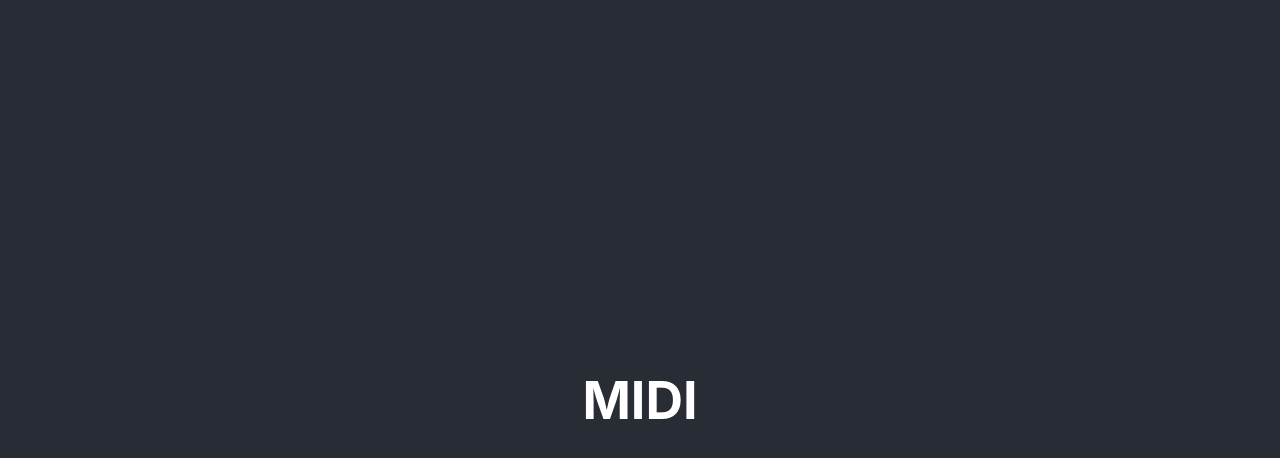
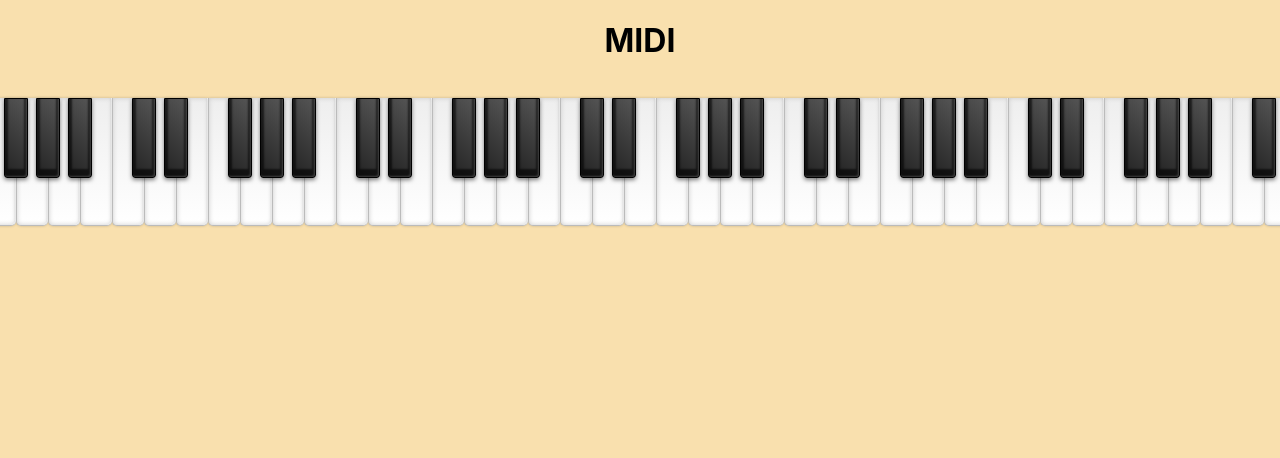
Before and after one commit to jimibustamante/MIDI-juggling, a React (Create React App) app: page / in a window 1280 px wide. Shown: the top 458 px of the page. Built offline with nearby package versions, Linux system fonts and the light colour scheme.

Commit message:
Drawing the Piano using styled-components

```diff
--- a/package.json
+++ b/package.json
@@ -10,6 +10,7 @@
     "react": "^17.0.2",
     "react-dom": "^17.0.2",
     "react-scripts": "4.0.3",
+    "styled-components": "^5.2.3",
     "tone": "^14.7.77",
     "web-vitals": "^1.0.1"
   },
--- a/src/App.js
+++ b/src/App.js
@@ -1,24 +1,24 @@
-import React, { useEffect, useRef, useState, useCallback } from 'react';
+import React, { useEffect, useRef, useState } from 'react';
+import './styles/App.scss'
 import MIDI from './lib/MIDI';
-import './App.scss';
+import Piano from './components/Piano';
 import { MIDInumberToNote, MIDInumberToFrequency } from './lib/helpers';
 
-const playSound = () => {
-  const audioContext = new window.AudioContext({
-    latencyHint: 'interactive',
-    sampleRate: 44100,
-  });
-  const oscillator = audioContext.createOscillator();
-  oscillator.type = 'square';
-  oscillator.frequency.setValueAtTime(440, audioContext.currentTime);
-  oscillator.connect(audioContext.destination);
-  const gainNode = audioContext.createGain();
-  // console.log({audioContext, oscillator, gainNode});
-}
 
 function App() {
   const MIDIRef = useRef(null);
   const [pressedKeys, setPressedKey] = useState([]);
+
+  const eventHandler = ({ device, a, b, type }) => {
+    if (type === 'note_on') {
+      const { value: MIDInumber } = a;
+      addKey(MIDInumber);
+    }
+    if (type === 'note_off') {
+      const { value: MIDInumber } = a;
+      removeKey(MIDInumber);
+    }
+  };
 
   useEffect(() => {
     MIDIRef.current = new MIDI(eventHandler);
@@ -57,20 +57,10 @@ function App() {
     })
   };
 
-  const eventHandler = ({ device, a, b, type }) => {
-    if (type === 'note_on') {
-      const { value: MIDInumber } = a;
-      addKey(MIDInumber);
-    }
-    if (type === 'note_off') {
-      const { value: MIDInumber } = a;
-      removeKey(MIDInumber);
-    }
-  };
   return (
     <div className="App">
-      <header className="App-header">
       <h1>MIDI</h1>
+      <Piano />
       <div className='keys'>
         {pressedKeys.map((key) => {
           const { note, freq } = key;
@@ -81,7 +71,6 @@ function App() {
           )
         })}
       </div>
-      </header>
     </div>
   );
 }
--- /dev/null
+++ b/src/components/Piano.jsx
@@ -0,0 +1,25 @@
+import React from 'react';
+import { PianoContainer } from '../styles/styles';
+import { MIDInumberToNote } from '../lib/helpers';
+
+// Piano start with A0 which is the lowest MIDI number supported (21), and it finished with C8 (108)
+const Piano = () => {
+  const isBlackKey = (num) => {
+    const mod = num % 12;
+    return [1, 4, 6, 9, 11].includes(mod);
+  };
+  return (
+    <PianoContainer>
+      { [...Array(108 - 21)].map((i, num) => {
+          const midiNumber = num + 21;
+          console.log({midiNumber})
+          return (
+            <div className={`${isBlackKey(num) ? 'black' : 'white'} ${MIDInumberToNote(midiNumber).slice(0,1)}`}/>
+          )
+        })
+      }
+    </PianoContainer>
+  )
+}
+
+export default Piano;
--- a/src/lib/helpers.js
+++ b/src/lib/helpers.js
@@ -1,6 +1,7 @@
 import * as Tone from 'tone';
 
 export const MIDInumberToNote = number => {
+  console.log({number})
   return Tone.Frequency(number, "midi").toNote();
 }
 
--- a/src/App.scss
+++ b/src/styles/App.scss
@@ -1,5 +1,13 @@
+@import './base.scss';
+body {
+  margin: 0;
+}
 .App {
+  background-color: $main-color;
   text-align: center;
+  width: 100vw;
+  height: 100vh;
+  overflow: hidden;
   .keys {
     display: flex;
     justify-content: center;
@@ -10,21 +18,6 @@
   }
 }
 
-.App-header {
-  background-color: #282c34;
-  min-height: 100vh;
-  display: flex;
-  flex-direction: column;
-  align-items: center;
-  justify-content: center;
-  font-size: calc(10px + 2vmin);
-  color: white;
-}
-
-.App-link {
-  color: #61dafb;
-}
-
 @keyframes App-logo-spin {
   from {
     transform: rotate(0deg);
--- /dev/null
+++ b/src/styles/base.scss
@@ -0,0 +1,4 @@
+$main-color: #f9e0ae;
+$secondary-color: #fc8621;
+$third-color: #c24914;
+$dark-color: #682c0e;
--- /dev/null
+++ b/src/styles/styles.js
@@ -0,0 +1,41 @@
+import styled from 'styled-components';
+
+export const PianoContainer = styled.div`
+  display: flex;
+  justify-content: center;
+  align-items: flex-start;
+  overflow-x: scroll;
+  padding: 1rem 2rem;
+  --white-width: 2rem;
+  --black-width: 1.5rem;
+  > * {
+    flex-shrink: 0;
+    box-sizing: border-box;
+    &.B, &.D:not(.black), &.E:not(.black), &.G:not(.black), &.A:not(.black) {
+      margin-left: calc(var(--black-width) * -1);
+    }
+    &:first-child {
+      margin-left: 0 !important;
+    }
+  }
+  .white {
+    width: var(--white-width);
+    height: 8rem;
+    border-left:1px solid #bbb;
+    border-bottom:1px solid #bbb;
+    border-radius:0 0 5px 5px;
+    box-shadow:-1px 0 0 rgba(255,255,255,0.8) inset,0 0 5px #ccc inset,0 0 3px rgba(0,0,0,0.2);
+    background:linear-gradient(to bottom,#eee 0%,#fff 100%)
+  }
+  .black {
+    width: var(--black-width);
+    height: 5rem;
+    background-color: black;
+    z-index: 10;
+    transform: translateX(-50%);
+    border:1px solid #000;
+    border-radius:0 0 3px 3px;
+    box-shadow:-1px -1px 2px rgba(255,255,255,0.2) inset,0 -5px 2px 3px rgba(0,0,0,0.6) inset,0 2px 4px rgba(0,0,0,0.5);
+    background:linear-gradient(45deg,#222 0%,#555 100%)
+  }
+`;
```
Also changed, not shown: 1 other file (tests, documents, lock files or other folders). Lines whose indentation alone changed are shown as unchanged.
